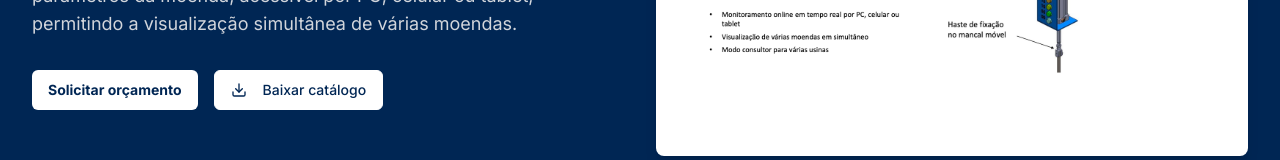
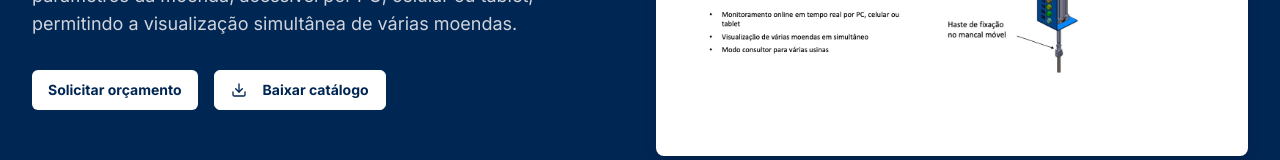
Before and after one commit to rmcarvalheira/duo-automation-reimagine, a React (Vite) app: page /produtos/duo-connect in a window 1280 px wide. Shown: the part 405-565 px from the top of the page. Built offline with nearby package versions, Linux system fonts and the light colour scheme.

Commit message:
Visual edit in Lovable
Edited UI in Lovable

```diff
--- a/src/pages/ProductDetail.tsx
+++ b/src/pages/ProductDetail.tsx
@@ -156,7 +156,7 @@ const ProductDetail = () => {
                 <Button className="bg-white text-duo-blue hover:bg-white/90 font-bold">
                   Solicitar orçamento
                 </Button>
-                <Button variant="outline" className="border-white hover:bg-white text-duo-blue">
+                <Button variant="outline" className="border-white hover:bg-white text-duo-blue font-bold">
                   <Download className="mr-2 h-4 w-4" /> Baixar catálogo
                 </Button>
               </div>
```
